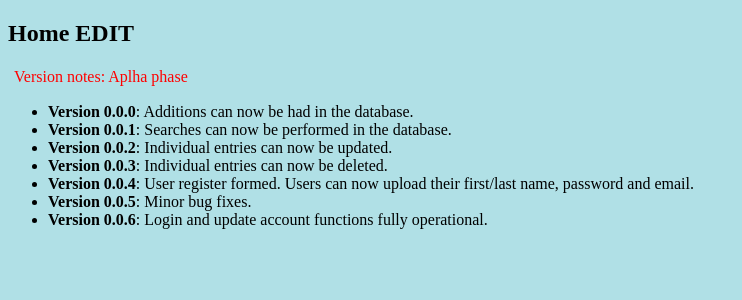
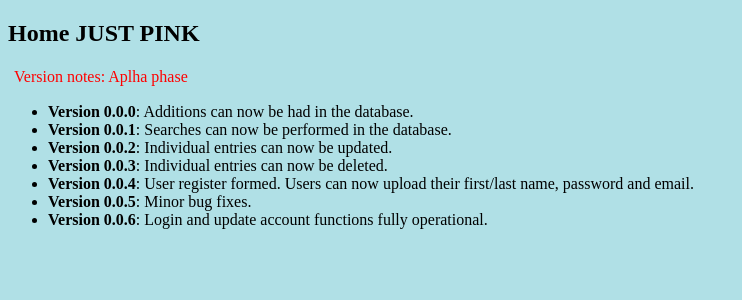
Before and after one commit to oreillyportman/individual_project_2, a Flask app: page / in a window 1280 px wide. Shown: the part 26-326 px from the top of the page, without its empty margins (0-742 px from the left). Run offline with Flask 2, Linux system fonts and the light colour scheme.

Commit message:
Update home.html

```diff
--- a/application/templates/home.html
+++ b/application/templates/home.html
@@ -3,7 +3,7 @@
 <head>
     <title>Flask Music Database EDIT: Home Page</title>
 </head>
-	<h2> Home EDIT</h2>
+	<h2> Home JUST PINK</h2>
 	<p>Version notes: Aplha phase</p>
 	<ul style="list-style-type:disc;">
 		<li><b>Version 0.0.0</b>: Additions can now be had in the database.</li>
```
